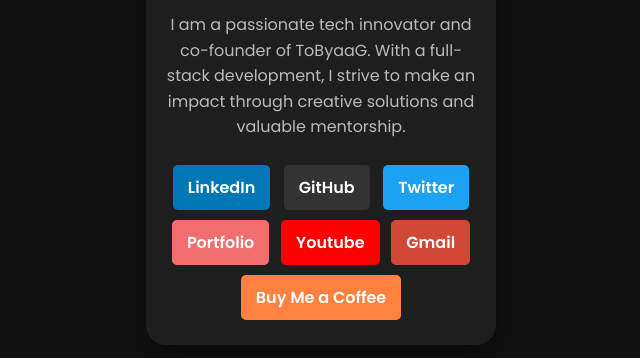
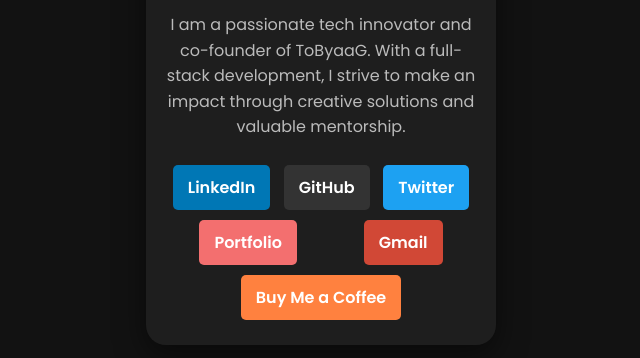
Before and after one commit to abhi-jithb/Biography-Page, a plain HTML site: page index.html in a window 1280 px wide. Shown: the part 366-724 px from the top of the page, without its empty margins (319-959 px from the left). Drawn offline with Linux system fonts and the light colour scheme.

Commit message:
Update index.html

```diff
--- a/index.html
+++ b/index.html
@@ -25,7 +25,7 @@
           <a href="https://github.com/abhi-jithb" target="_blank" class="social-icon github">GitHub</a>
           <a href="https://x.com/_AbhijithB_" target="_blank" class="social-icon twitter">Twitter</a>
           <a href="https://abhijithb.vercel.app" target="_blank" class="social-icon portfolio">Portfolio</a>
-          <a href="https://youtube.com/@abhijithb001" target="_blank" class="social-icon youtube">Youtube</a>
+<!--           <a href="https://youtube.com/@abhijithb001" target="_blank" class="social-icon youtube">Youtube</a> -->
           <a href="mailto:babhijith58@gmail.com" target="_blank" class="social-icon gmail">Gmail</a>
           <a href="https://www.buymeacoffee.com/abhijithb" target="_blank" class="social-icon buymeacoffee">Buy Me a Coffee</a>
         </div>
```
